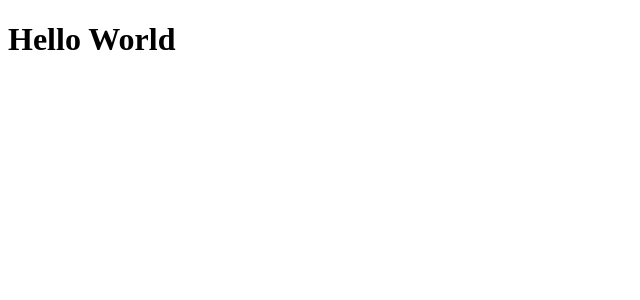
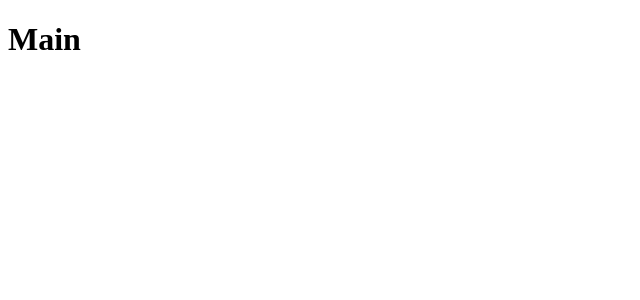
Before and after one commit to felipepassosc/git-repositories-react, a React (Create React App) app: page /repository in a window 1280 px wide. Shown: the top 300 px of the page, without its empty margins (0-640 px from the left). Built offline with nearby package versions, Linux system fonts and the light colour scheme; the HTML template or start-up script is replaced by a standard one.

Commit message:
Route - nossas rotas

```diff
--- a/src/App.js
+++ b/src/App.js
@@ -1,11 +1,8 @@
 import React from 'react';
+import Routes from './routes';
 
 function App() {
-  return (
-    <div className="App">
-      <h1>Hello World</h1>
-    </div>
-  );
+  return <Routes />
 }
 
 export default App;
--- /dev/null
+++ b/src/pages/Main/Main.js
@@ -0,0 +1,9 @@
+import React from 'react';
+
+// import { Container } from './styles';
+
+function Main() {
+    return <h1>Main</h1>
+}
+
+export default Main ;
--- /dev/null
+++ b/src/pages/Repository/Repository.js
@@ -0,0 +1,9 @@
+import React from 'react';
+
+// import { Container } from './styles';
+
+function Repository() {
+    return <h1>Repository</h1>
+}
+
+export default Repository;
--- a/src/routes.js
+++ b/src/routes.js
@@ -1,18 +1,21 @@
 import { BrowserRouter, Switch, Route } from 'react-router-dom'
 // BrowserRouter permite a navegação, fica com uma barra /main / repo
+// Switch - Uma rota seja chamada por vez
+// Nossas rotas
 
 import React from 'react';
-import Main from './pages/Main';
-import Repository from './pages/Repository';
+import Main from './pages/Main/Main';
+import Repository from './pages/Repository/Repository';
 
 function Routes() {
     return (
         <BrowserRouter>
-
+            <Switch>
+                <Route path="/" component={Main}></Route>
+                <Route path="/repository" component={Repository}></Route>
+            </Switch>
         </BrowserRouter>
     )
 }
 
-// Switch - Uma rota seja chamada por vez
-
 export default Routes;
```
